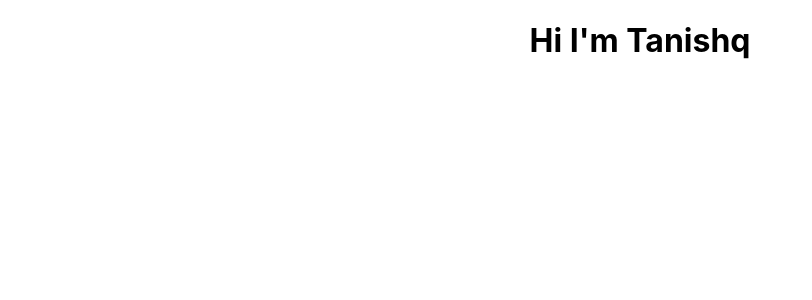
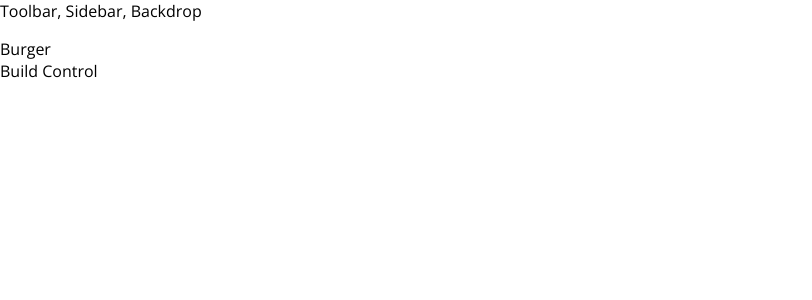
Before and after one commit to Tanishq0007/ReactBurger, a React app: page / in a window 1280 px wide. Shown: the top 300 px of the page, without its empty margins (0-812 px from the left). Built offline with nearby package versions, Linux system fonts and the light colour scheme.

Commit message:
Added Styles And Base Components

```diff
--- a/src/App.css
+++ /dev/null
@@ -1,3 +0,0 @@
-.App {
-  text-align: center;
-}
--- a/src/App.js
+++ b/src/App.js
@@ -1,12 +1,18 @@
-import React from 'react';
-import './App.css';
+import React, { Component } from 'react';
 
-function App() {
-  return (
-    <div className="App">
-      <h1>Hi I'm Tanishq</h1>
-    </div>
-  );
+import Layout from './components/Layout/Layout';
+import BurgerBuilder from './container/BurgerBulder/BurgerBuilder';
+
+class App extends Component {
+  render() {
+    return (
+      <div>
+        <Layout>
+          <BurgerBuilder />
+        </Layout>
+      </div>
+    );
+  }
 }
 
 export default App;
--- /dev/null
+++ b/src/HigerOrderComponent/Auxilliary.js
@@ -0,0 +1,3 @@
+const aux = (props) => props.children;
+
+export default aux;
--- /dev/null
+++ b/src/components/Layout/Layout.css
@@ -0,0 +1,3 @@
+.content{
+    margin-top: 16px;
+}
--- /dev/null
+++ b/src/components/Layout/Layout.js
@@ -0,0 +1,15 @@
+import React from 'react';
+
+import Aux from '../../HigerOrderComponent/Auxilliary';
+import './Layout.css';
+
+const layout = (props) => (
+    <Aux>
+        <div >Toolbar, Sidebar, Backdrop</div>
+        <main className = 'content'>
+            {props.children}
+        </main>
+    </Aux>
+);
+
+export default layout;
--- /dev/null
+++ b/src/container/BurgerBulder/BurgerBuilder.js
@@ -0,0 +1,16 @@
+import React, { Component } from 'react';
+
+import Aux from '../../HigerOrderComponent/Auxilliary';
+
+class BurgerBuilder extends Component {
+    render () {
+        return (
+            <Aux>
+                <div>Burger</div>
+                <div>Build Control</div>
+            </Aux>
+        )
+    }
+}
+
+export default BurgerBuilder;
--- a/src/index.css
+++ b/src/index.css
@@ -1,13 +1,14 @@
 body {
   margin: 0;
-  font-family: -apple-system, BlinkMacSystemFont, 'Segoe UI', 'Roboto', 'Oxygen',
+  /* font-family: -apple-system, BlinkMacSystemFont, 'Segoe UI', 'Roboto', 'Oxygen',
     'Ubuntu', 'Cantarell', 'Fira Sans', 'Droid Sans', 'Helvetica Neue',
     sans-serif;
   -webkit-font-smoothing: antialiased;
-  -moz-osx-font-smoothing: grayscale;
+  -moz-osx-font-smoothing: grayscale; */
+  font-family: 'Open Sans';
 }
 
-code {
+/* code {
   font-family: source-code-pro, Menlo, Monaco, Consolas, 'Courier New',
     monospace;
-}
+} */
```
